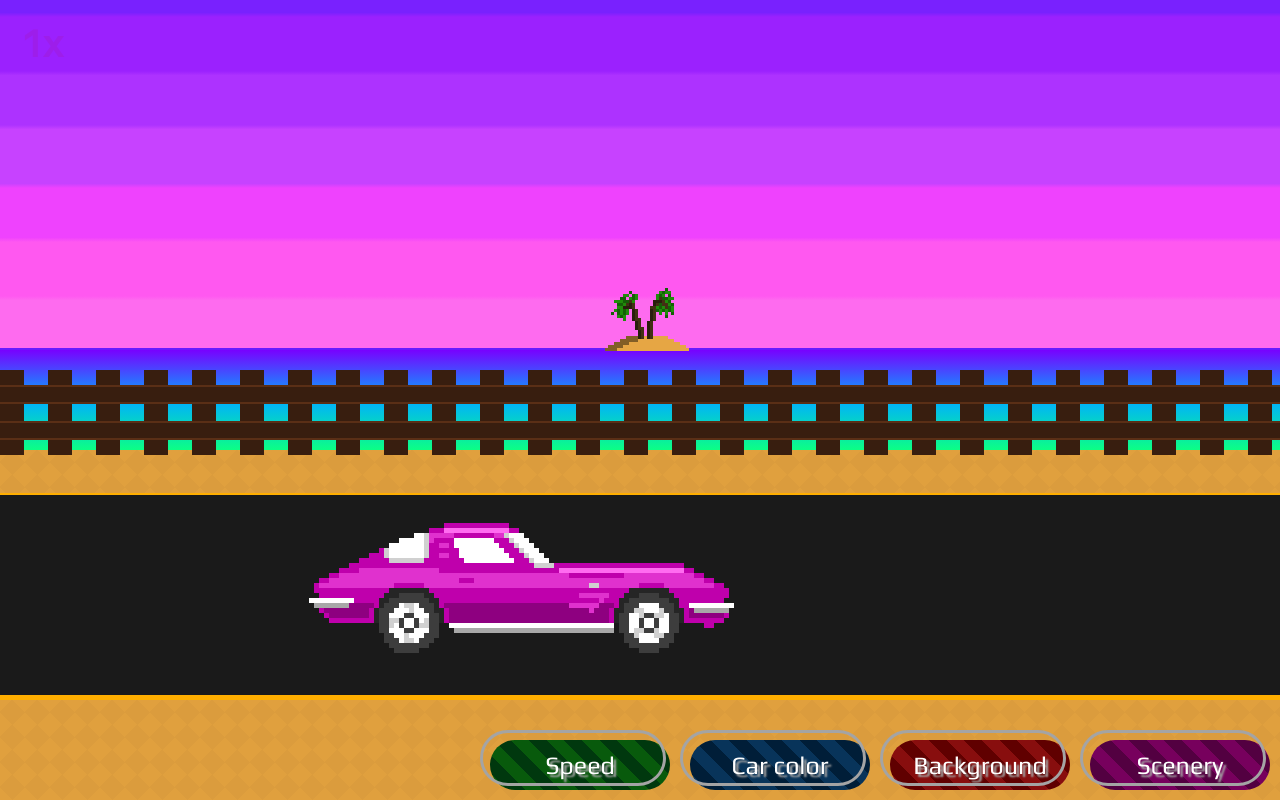
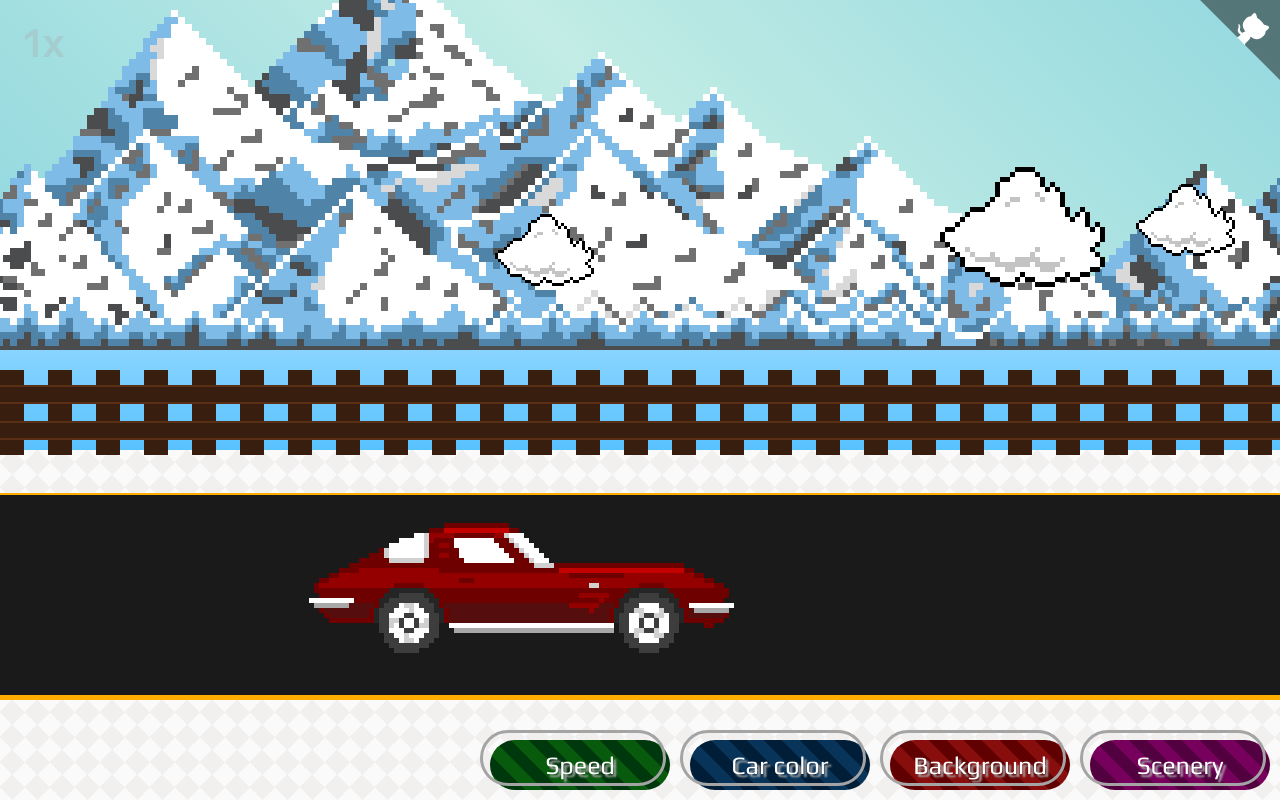
Before and after one commit to enbot/customizable-car, a website with bundled scripts: page index.html in a window 1280 px wide. Built offline with nearby package versions, Linux system fonts and the light colour scheme.

Commit message:
github corner

```diff
--- /dev/null
+++ b/css/corner.css
@@ -0,0 +1,41 @@
+.github-corner, .github-corner *{
+    z-index: 88888;
+}
+
+.github-corner:hover .octo-arm {
+    animation: octocat-wave 560ms ease-in-out;
+    transform-origin: 130px 106px;
+}
+
+.github-corner svg{
+    fill:rgba(21, 21, 19, 0.5);
+    position: absolute;
+    top: 0;
+    border: 0;
+    right: 0;
+}
+
+.github-corner .octo-arm, .github-corner .octo-body{
+    fill: #ffffff;
+}
+
+@keyframes octocat-wave {
+    0%, 100% {
+        transform: rotate(0)
+    }
+    20%, 60% {
+        transform: rotate(-25deg)
+    }
+    40%, 80% {
+        transform: rotate(10deg)
+    }
+}
+
+@media (max-width:500px) {
+    .github-corner:hover .octo-arm {
+        animation: none
+    }
+    .github-corner .octo-arm {
+        animation: octocat-wave 560ms ease-in-out
+    }
+}
--- a/css/media.css
+++ b/css/media.css
@@ -1,4 +1,4 @@
-@media only screen and (min-width: 1360px) {
+@media only screen and (min-width: 1480px) {
     .mountain {
         bottom: 1100px;
         transform: scale(11);
--- a/css/stylesheets.css
+++ b/css/stylesheets.css
@@ -4,6 +4,7 @@
 @import url('./keyframes.css');
 @import url('./objects.css');
 @import url('./media.css');
+@import url('./corner.css');
 
 html, body {
     margin: 0;
--- a/index.html
+++ b/index.html
@@ -8,6 +8,14 @@
 
 <body>
 
+    <a href="https://notelho.github.io" class="github-corner" aria-label="View source on GitHub">
+        <svg width="80" height="80" viewBox="0 0 250 250" aria-hidden="true">
+            <path d="M0,0 L115,115 L130,115 L142,142 L250,250 L250,0 Z"></path>
+            <path d="M128.3,109.0 C113.8,99.7 119.0,89.6 119.0,89.6 C122.0,82.7 120.5,78.6 120.5,78.6 C119.2,72.0 123.4,76.3 123.4,76.3 C127.3,80.9 125.5,87.3 125.5,87.3 C122.9,97.6 130.6,101.9 134.4,103.2" class="octo-arm"></path>
+            <path d="M115.0,115.0 C114.9,115.1 118.7,116.5 119.8,115.4 L133.7,101.6 C136.9,99.2 139.9,98.4 142.2,98.6 C133.8,88.0 127.5,74.4 143.8,58.0 C148.5,53.4 154.0,51.2 159.7,51.0 C160.3,49.4 163.2,43.6 171.4,40.1 C171.4,40.1 176.1,42.5 178.8,56.2 C183.1,58.6 187.2,61.8 190.9,65.4 C194.5,69.0 197.7,73.2 200.1,77.6 C213.8,80.2 216.3,84.9 216.3,84.9 C212.7,93.1 206.9,96.0 205.4,96.6 C205.1,102.4 203.0,107.8 198.3,112.5 C181.9,128.9 168.3,122.5 157.7,114.1 C157.9,116.9 156.7,120.9 152.7,124.9 L141.0,136.5 C139.8,137.7 141.6,141.9 141.8,141.8 Z" class="octo-body"></path>
+        </svg>
+    </a>
+
     <main id="hud"> </main>
 
     <script type="module" src="./js/scripts.js"> </script>
--- a/js/scripts.js
+++ b/js/scripts.js
@@ -1,18 +1,6 @@
 import Screen from './classes/screen.js'
 
 const screen = new Screen()
-
-document.querySelector("#button-speed")
-    .addEventListener("click", () => screen.nextSpeed(), false)
-
-document.querySelector("#button-scenery")
-    .addEventListener("click", () => screen.nextScenery(), false)
-
-document.querySelector("#button-background")
-    .addEventListener("click", () => screen.nextBackground(), false)
-
-document.querySelector("#button-carcolor")
-    .addEventListener("click", () => screen.nextColor(), false)
 
 function demo() {
 
@@ -22,15 +10,32 @@ function demo() {
         ['nextBackground', 'nextScenery', 'nextColor', 'nextColor', 'nextColor', 'nextColor',],
     ]
 
-    let timer = 2000
+    let frames = 1500
+    let timer = frames
 
     for (let commands of chain) {
         setTimeout(() => {
             for (let command of commands)
                 screen[command]()
         }, timer)
-        timer += 2000
+        timer += frames
     }
+
+    setTimeout(() => {
+
+        document.querySelector("#button-speed")
+            .addEventListener("click", () => screen.nextSpeed(), false)
+
+        document.querySelector("#button-scenery")
+            .addEventListener("click", () => screen.nextScenery(), false)
+
+        document.querySelector("#button-background")
+            .addEventListener("click", () => screen.nextBackground(), false)
+
+        document.querySelector("#button-carcolor")
+            .addEventListener("click", () => screen.nextColor(), false)
+
+    }, frames * chain.length)
 
 }
 
```
Also changed, not shown: js/providers/functions/create.js (+0 -8 lines).
